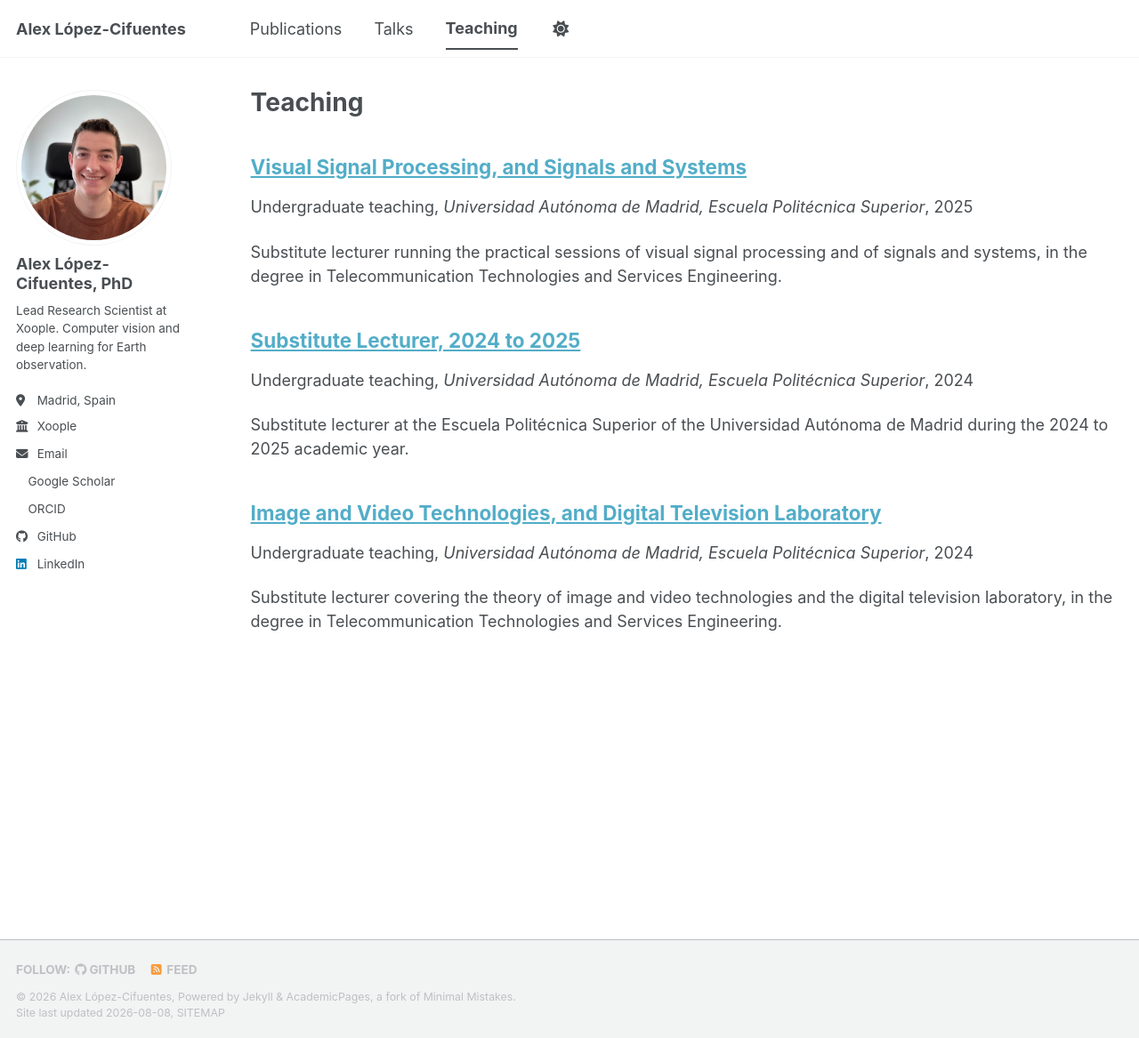
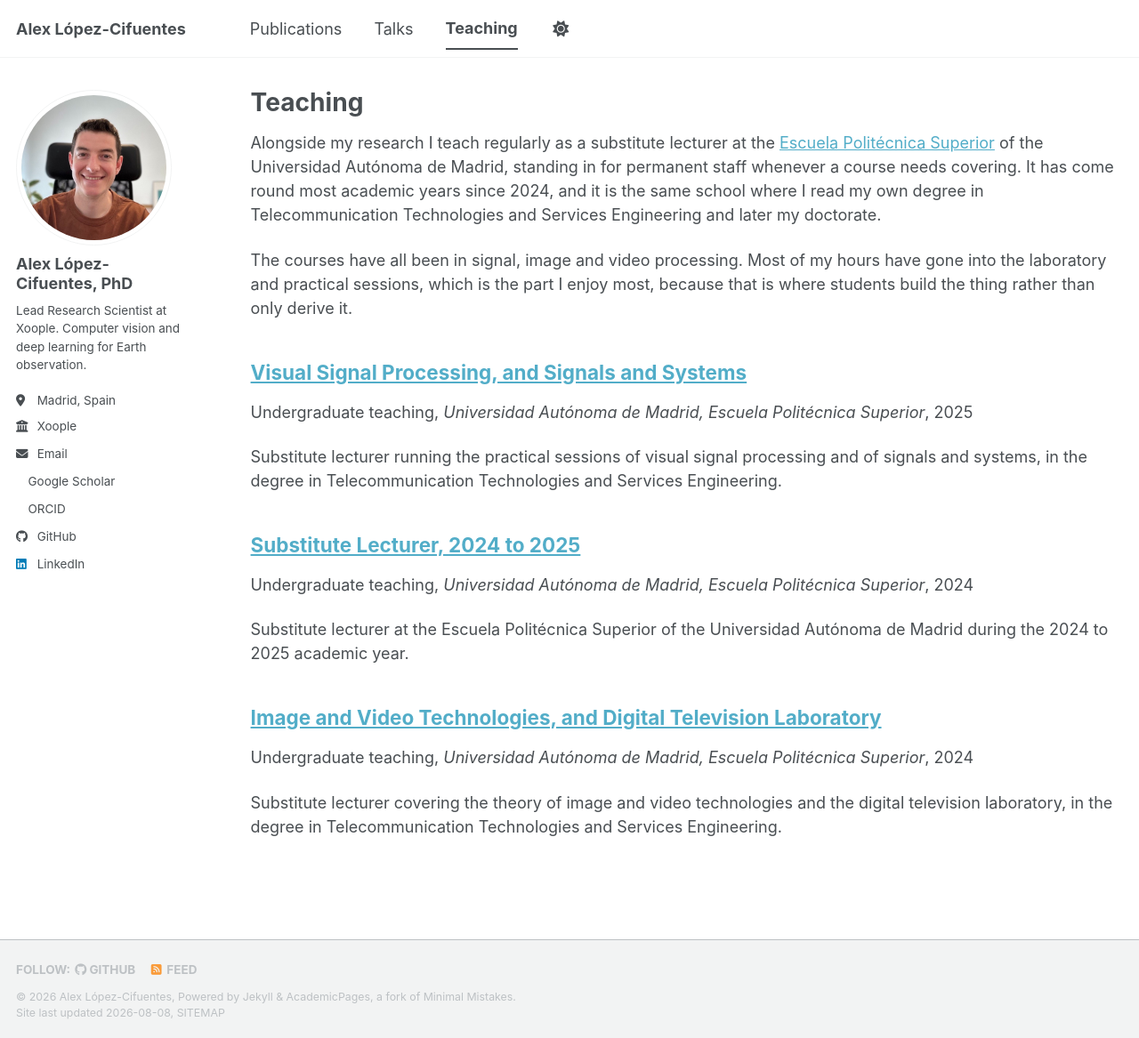
Before and after one commit to alexlopezcifuentes/alexlopezcifuentes.github.io, a Jekyll site: the page built from _pages/teaching.html, in a window 1280 px wide and 1167 px high. Shown: the whole window at 89% size. Built offline with Jekyll 4.4.1, drawn with Linux system fonts in a browser that asks for light colours; a style sheet for code colours, icons or effects is not loaded.

Commit message:
Add an intro to the teaching page
Frames the teaching as something recurring rather than three isolated contracts,
which is how Alex describes it, and notes that it is the same school where he
read his own degree and doctorate. Also gives the page its own seo_title and
description, since it now carries real content and is back in the sitemap.

Co-Authored-By: Claude Opus 5 (1M context) <noreply@anthropic.com>

```diff
--- a/_pages/teaching.html
+++ b/_pages/teaching.html
@@ -1,9 +1,23 @@
 ---
 layout: archive
 title: "Teaching"
+seo_title: "Teaching · Alex López-Cifuentes, substitute lecturer at Universidad Autónoma de Madrid"
+description: "Alex López-Cifuentes teaches regularly as a substitute lecturer at the Escuela Politécnica Superior of the Universidad Autónoma de Madrid, on signal, image and video processing courses."
 permalink: /teaching/
 author_profile: true
 ---
+
+<p>Alongside my research I teach regularly as a substitute lecturer at the
+<a href="https://www.uam.es/eps/inicio">Escuela Politécnica Superior</a> of the
+Universidad Autónoma de Madrid, standing in for permanent staff whenever a
+course needs covering. It has come round most academic years since 2024, and it
+is the same school where I read my own degree in Telecommunication Technologies
+and Services Engineering and later my doctorate.</p>
+
+<p>The courses have all been in signal, image and video processing. Most of my
+hours have gone into the laboratory and practical sessions, which is the part I
+enjoy most, because that is where students build the thing rather than only
+derive it.</p>
 
 {% include base_path %}
 
```
